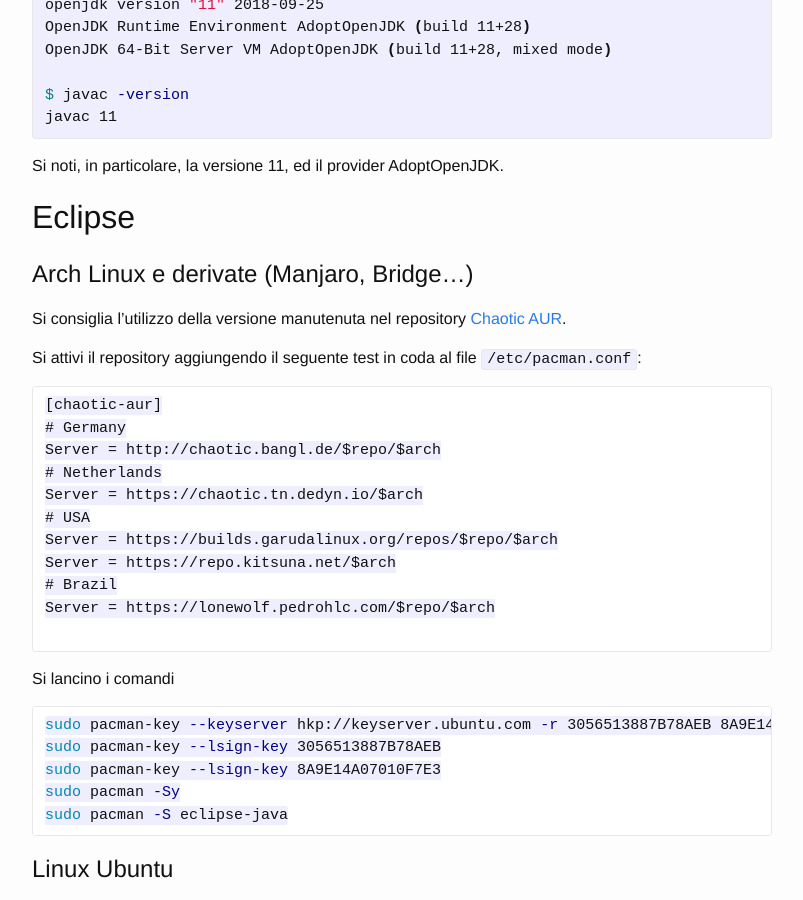
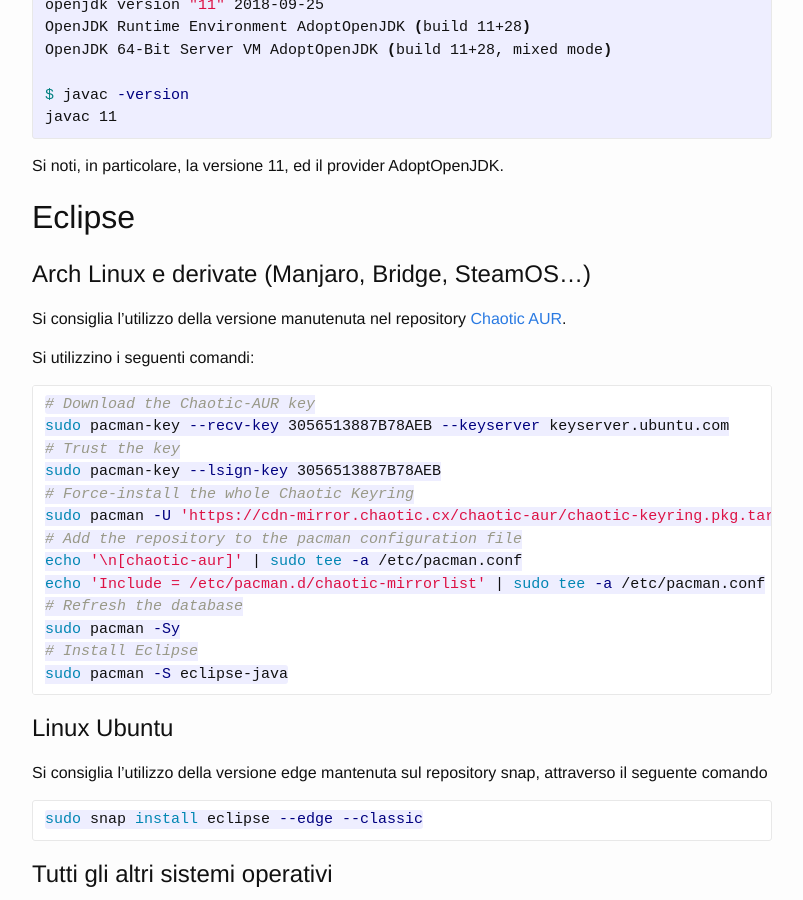
Before and after one commit to unibo-oop/software-installation, a Jekyll site: the page built from index.md, in a window 1280 px wide and 900 px high, scrolled down 8696 px. Shown: the whole window, without its empty margins (238-1041 px from the left). Built offline with Jekyll 4.4.1, drawn with Linux system fonts in a browser that asks for light colours.

Commit message:
Update the installation via chaotic AUR

````diff
--- a/index.md
+++ b/index.md
@@ -254,34 +254,26 @@ Si noti, in particolare, la versione 11, ed il provider AdoptOpenJDK.
 
 # Eclipse
 
-## Arch Linux e derivate (Manjaro, Bridge...)
+## Arch Linux e derivate (Manjaro, Bridge, SteamOS...)
 
 Si consiglia l'utilizzo della versione manutenuta nel repository
-[Chaotic AUR](https://lonewolf.pedrohlc.com/chaotic-aur/).
+[Chaotic AUR](https://aur.chaotic.cx/).
 
-Si attivi il repository aggiungendo il seguente test in coda al file `/etc/pacman.conf`:
-
-```
-[chaotic-aur]
-# Germany
-Server = http://chaotic.bangl.de/$repo/$arch
-# Netherlands
-Server = https://chaotic.tn.dedyn.io/$arch
-# USA
-Server = https://builds.garudalinux.org/repos/$repo/$arch
-Server = https://repo.kitsuna.net/$arch
-# Brazil
-Server = https://lonewolf.pedrohlc.com/$repo/$arch
-
-```
-
-Si lancino i comandi
+Si utilizzino i seguenti comandi:
 
 ```bash
-sudo pacman-key --keyserver hkp://keyserver.ubuntu.com -r 3056513887B78AEB 8A9E14A07010F7E3
+# Download the Chaotic-AUR key
+sudo pacman-key --recv-key 3056513887B78AEB --keyserver keyserver.ubuntu.com
+# Trust the key
 sudo pacman-key --lsign-key 3056513887B78AEB
-sudo pacman-key --lsign-key 8A9E14A07010F7E3
+# Force-install the whole Chaotic Keyring
+sudo pacman -U 'https://cdn-mirror.chaotic.cx/chaotic-aur/chaotic-keyring.pkg.tar.zst' 'https://cdn-mirror.chaotic.cx/chaotic-aur/chaotic-mirrorlist.pkg.tar.zst'
+# Add the repository to the pacman configuration file
+echo '\n[chaotic-aur]' | sudo tee -a /etc/pacman.conf
+echo 'Include = /etc/pacman.d/chaotic-mirrorlist' | sudo tee -a /etc/pacman.conf
+# Refresh the database
 sudo pacman -Sy
+# Install Eclipse
 sudo pacman -S eclipse-java
 ```
 
````
